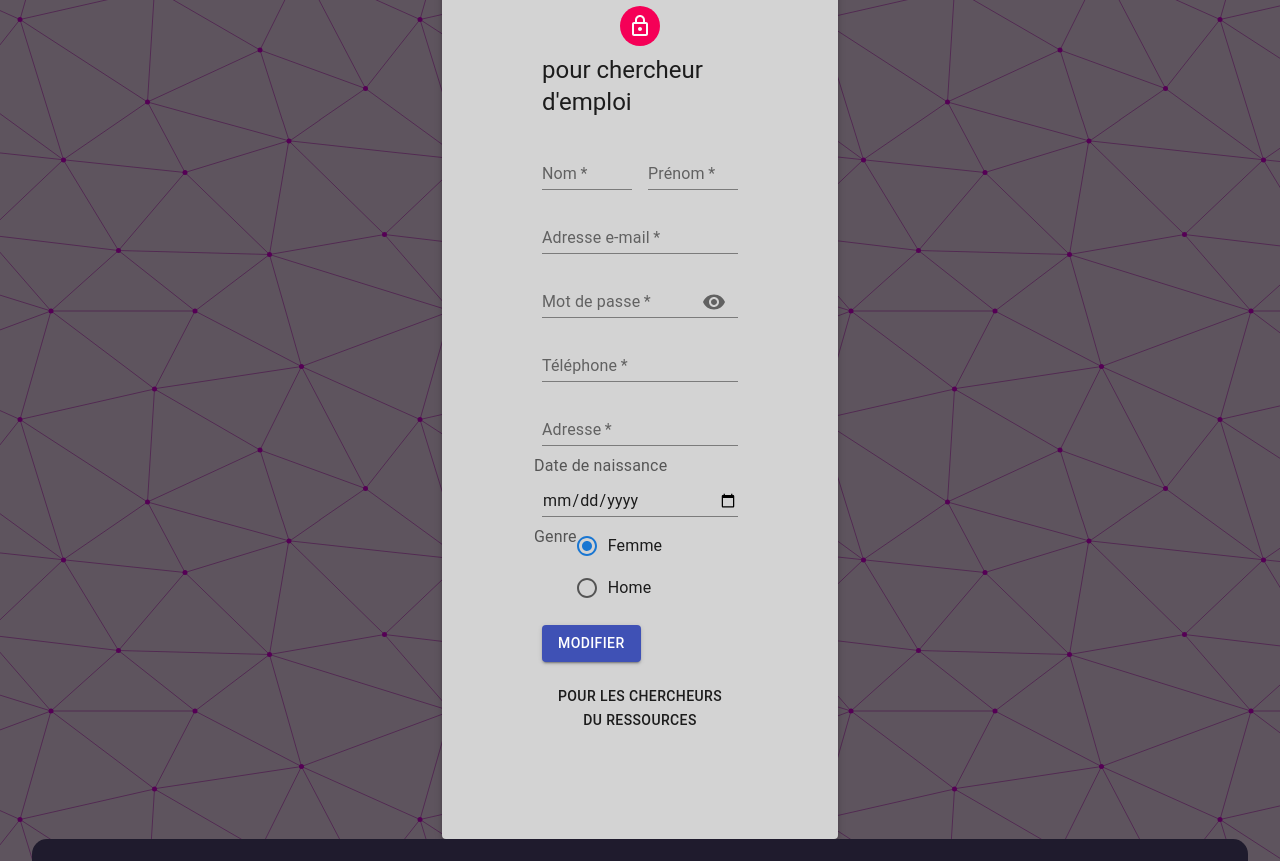
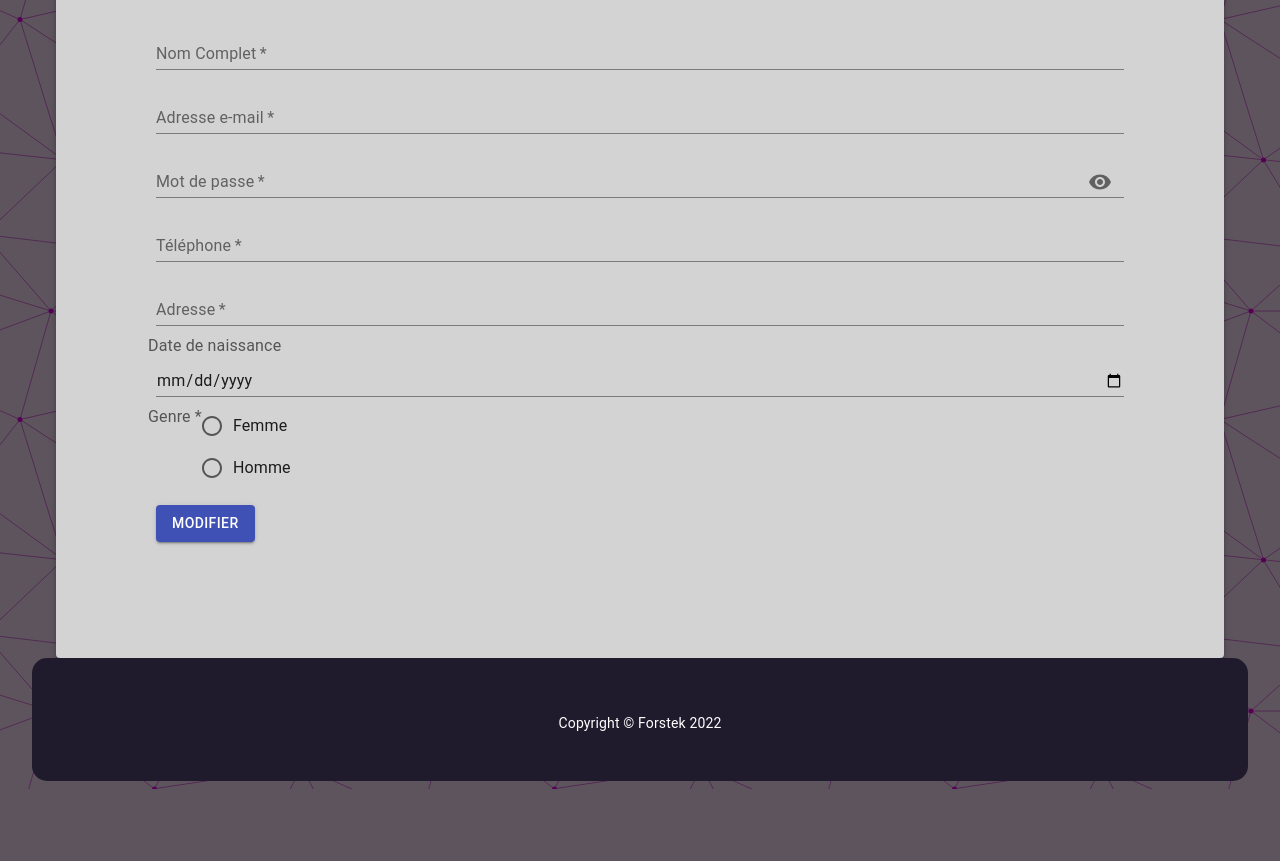
Before and after one commit to rihem746/Forstek, a React (Create React App) app in the folder client/: page /profiledata in a window 1280 px wide. Shown: the part 280-1141 px from the top of the page. After the commit the page ends 1069 px from the top, so only its background shows below. Built offline with nearby package versions, Linux system fonts and the light colour scheme; no server answers.

Commit message:
changement model

```diff
--- a/client/src/components/Auth/donneePersonelle/Profile.js
+++ b/client/src/components/Auth/donneePersonelle/Profile.js
@@ -13,11 +13,11 @@ import useStyles from '../styles';
 import Input from '../Input';
 import { useDispatch } from 'react-redux';
 
-//initaliser par l'utilisateur
-const initialState={firstName:'' , lastName:'', entrepriseName:'', location:'', password:'' ,phone:'' ,adresse:'' ,email:'', dateNaissance:'', genre:'femme'};
+
+const initialState={name:'', entrepriseName:'', location:'', password:'' ,phone:'' ,adresse:'' ,email:'', dateNaissance:'', genre:''};
 
 const Profile = () => {
-
+    const user= JSON.parse(localStorage.getItem('profile'));
     const classes=useStyles();
     const [isEntreprise , setIsEntreprise]=useState(false);
     const [showPassword , setShowPassword]=useState(false);
@@ -32,30 +32,23 @@ const Profile = () => {
 
     const handleSubmit=(e) =>{
         e.preventDefault();
-        console.log('data >>>> ',formData);
+        console.log('data : ',formData);
         //dispatch(signup(formData,history));
     };
     const handleChange=(e) =>{
           setFormData ({...formData , [e.target.name]: e.target.value});
     };
 
-    const switchMode =() =>{
-     setIsEntreprise ((prevIsEntreprise)=> !prevIsEntreprise)
-     handleShowPassword(false);
-    };
+
 
     return (
-        <Container component="main" maxWidth="xs">
+        <Container component="main" maxWidth="gl">
             <Paper className={classes.paper} elevation={3}>
-                <Avatar className={classes.avatar}>
-                    <LockOutlinedIcon/>
-               </Avatar>
-               <Typography variant= "h5">{isEntreprise ? 'pour entreprise' : "pour chercheur d'emploi"}</Typography>
                <form className={classes.form} onSubmit={handleSubmit}>
                    <Grid container spacing={2}>
 
-                       <Input name="firstName" label="Nom" handleChange ={handleChange} half value={formData.firstName}/>
-                       <Input name="lastName" label="Prénom" handleChange ={handleChange} half value={formData.lastName}/>
+                       <Input name="name" label="Nom Complet" handleChange ={handleChange}  value={formData.firstName}/>
+
                        { isEntreprise && (
                             <>
                                <Input name="entrepriseName" label="Nom entreprise" handleChange ={handleChange} half value={formData.entrepriseName}/>
@@ -71,7 +64,7 @@ const Profile = () => {
                        <FormLabel id="Date de naissance" >Date de naissance</FormLabel>
                        <Input name="dateNaissance" handleChange ={handleChange} type="date" value={formData.dateNaissance} />
 
-                       <FormLabel id="genre" >Genre</FormLabel>
+                       <FormLabel id="genre" >Genre *</FormLabel>
                        <RadioGroup
                          aria-labelledby="demo-controlled-radio-buttons-group"
                         name="genre"
@@ -79,20 +72,16 @@ const Profile = () => {
                         onChange={handleChange}
                        >
                         <FormControlLabel value="femme" control={<Radio />} label="Femme" />
-                        <FormControlLabel value="homme" control={<Radio />} label="Home" />
+                        <FormControlLabel value="homme" control={<Radio />} label="Homme" />
                      </RadioGroup>
 
 
                     </Grid>
                     <Button type='submit' fullwidth variant="contained" color="primary" className={classes.submit}>Modifier
                     </Button>
-                    <Grid container justify="flex-end">
-                         <Grid item>
-                             <Button onClick={switchMode}>
-                                {isEntreprise ? "pour les chercheurs d'opportunité" : "pour les chercheurs du ressources"}
-                             </Button>
-                         </Grid>
-                    </Grid>
+
+
+
 
 
 
```
Also changed, not shown: 1 other file (tests, documents, lock files or other folders).
